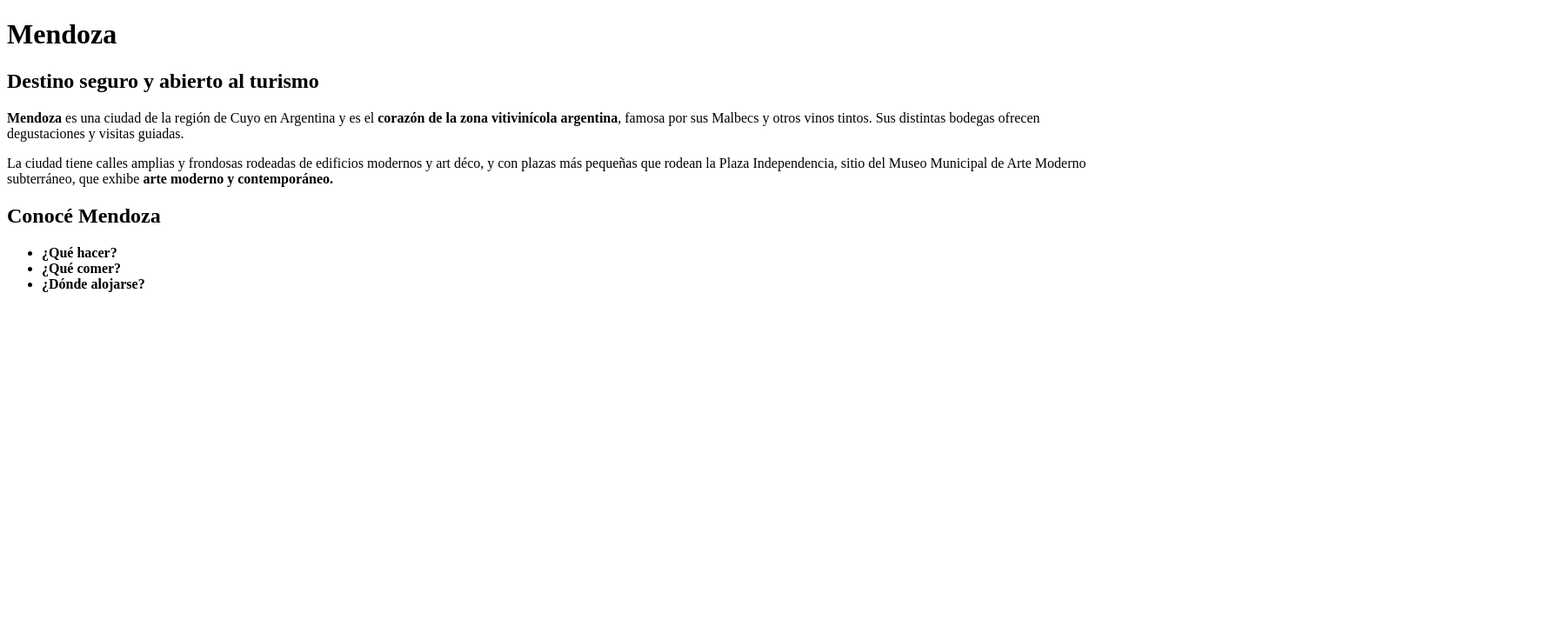
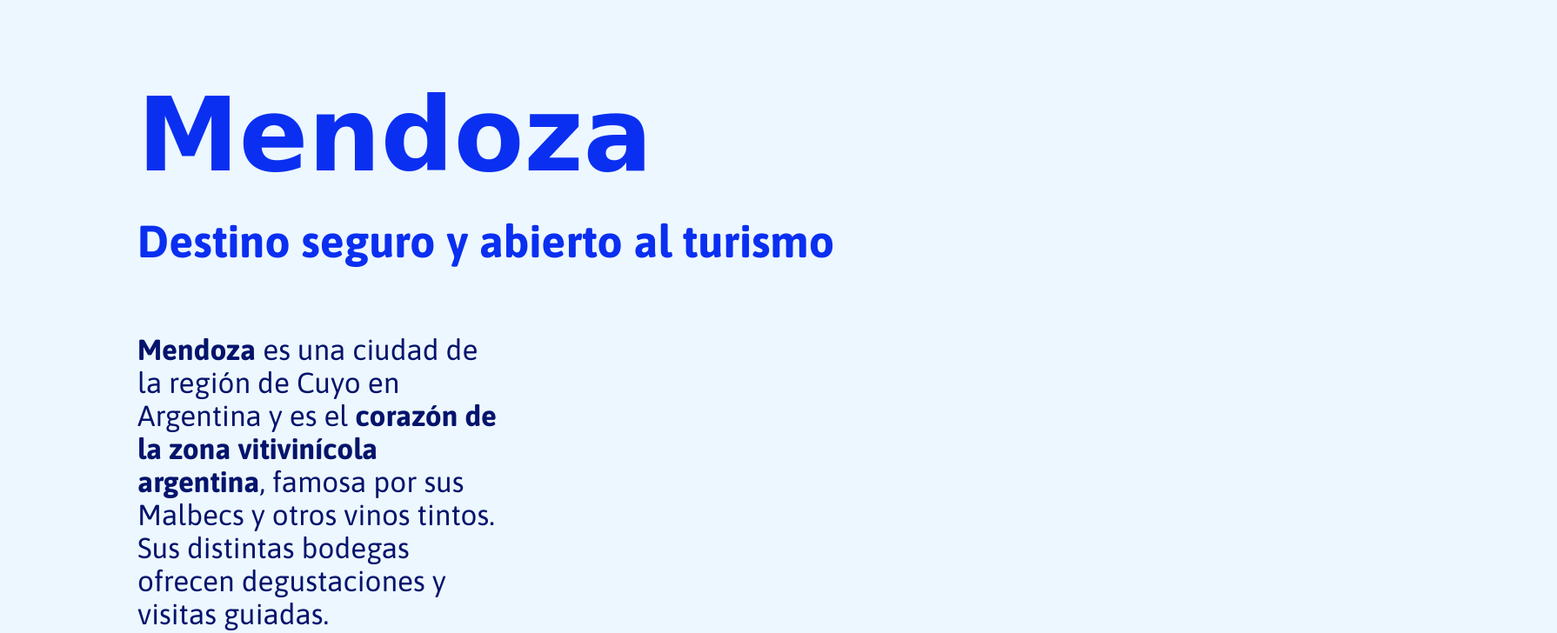
Before and after one commit to Jokkko/Curso_HTML, a plain HTML site: page laboratorio.1/index.html in a window 1280 px wide. Shown: the top 728 px of the page at 87% size, 1790 px wide, since content can reach past the window. Drawn offline with Linux system fonts and the light colour scheme; a web font is replaced by a local one.

Commit message:
Proyecto laboratorio 1 finalizado

```diff
--- a/laboratorio.1/css/style.css
+++ b/laboratorio.1/css/style.css
@@ -1 +1,50 @@
-@import url('https://fonts.googleapis.com/css2?family=MuseoModerno:wght@700&display=swap');
+@import url('https://fonts.googleapis.com/css2?family=Asap:wght@400;700&family=MuseoModerno:wght@700&display=swap');
+
+main{
+    display: flex;
+    flex-direction: column;
+    flex-wrap: wrap;
+
+}
+
+.font-size-88{
+    font-size: 88pt;
+}
+
+.font-size-25{
+    font-size: 25pt;
+}
+
+.font-size-39{
+    font-size: 39pt;
+}
+
+.font-size-36{
+    font-size: 36pt;
+}
+
+.font-size-149{
+    font-size: 149pt;
+}
+.font-museo{
+    font-family: 'MuseoModerno', cursive;
+}
+
+.font-asap{
+    font-family: 'Asap', sans-serif;
+}
+
+.color-0a2ff1{
+    color: #0a2ff1;
+}
+
+.color-04146c{
+    color: #04146c;
+}
+
+.color-8a9af1{
+    color: #8a9af1;
+}
+.background-edf7ff{
+    background-color: #edf7ff;
+}
--- a/laboratorio.1/index.html
+++ b/laboratorio.1/index.html
@@ -6,10 +6,12 @@
     <title>Laboratorio 1</title>
     <link rel="stylesheet" href="css/style.css">
 </head>
-<body>
-    <h1>Mendoza</h1>
-    <h2>Destino seguro y abierto al turismo</h2>
+<body class="background-edf7ff">
+    <main style="padding-left: 150px;">
+        <h1 class="font-museo color-0a2ff1 font-size-88" style="margin-bottom: 0px;height: 160px;">Mendoza</h1>
+        <h2 class="font-asap color-0a2ff1 font-size-39" style="margin-top: 0px;">Destino seguro y abierto al turismo</h2>
 
+        <article class="font-asap color-04146c font-size-25" style="padding-right: 62%;">
             <p>
                 <strong>Mendoza</strong> es una ciudad de la región de Cuyo en Argentina y
                 es el <b>corazón de la zona vitivinícola argentina</b>, famosa por
@@ -24,15 +26,19 @@
                 Municipal de Arte Moderno subterráneo, que exhibe <b>arte
                 moderno y contemporáneo.</b>
             </p>
+        </article>
 
         <b>
-    <h2>Conocé Mendoza</h2>
-    <ul>
-        <li>¿Qué hacer?</li>
-        <li>¿Qué comer?</li>
-        <li>¿Dónde alojarse?</li>
+            <h2 class="font-museo color-0a2ff1 font-size-36">Conocé Mendoza</h2>
+            <ul class="font-asap color-04146c font-size-25">
+                <li style="padding-bottom: 25px;">¿Qué hacer?</li>
+                <li style="padding-bottom: 25px;">¿Qué comer?</li>
+                <li style="padding-bottom: 25px;">¿Dónde alojarse?</li>
             </ul>
         </b>
-
+    </main>
+    <footer>
+        <h2 class="font-museo color-8a9af1 font-size-149" style="margin-top: 0px;">#ModoMendoza</h2>
+    </footer>
 </body>
 </html>
```
Lines whose indentation alone changed are shown as unchanged.
